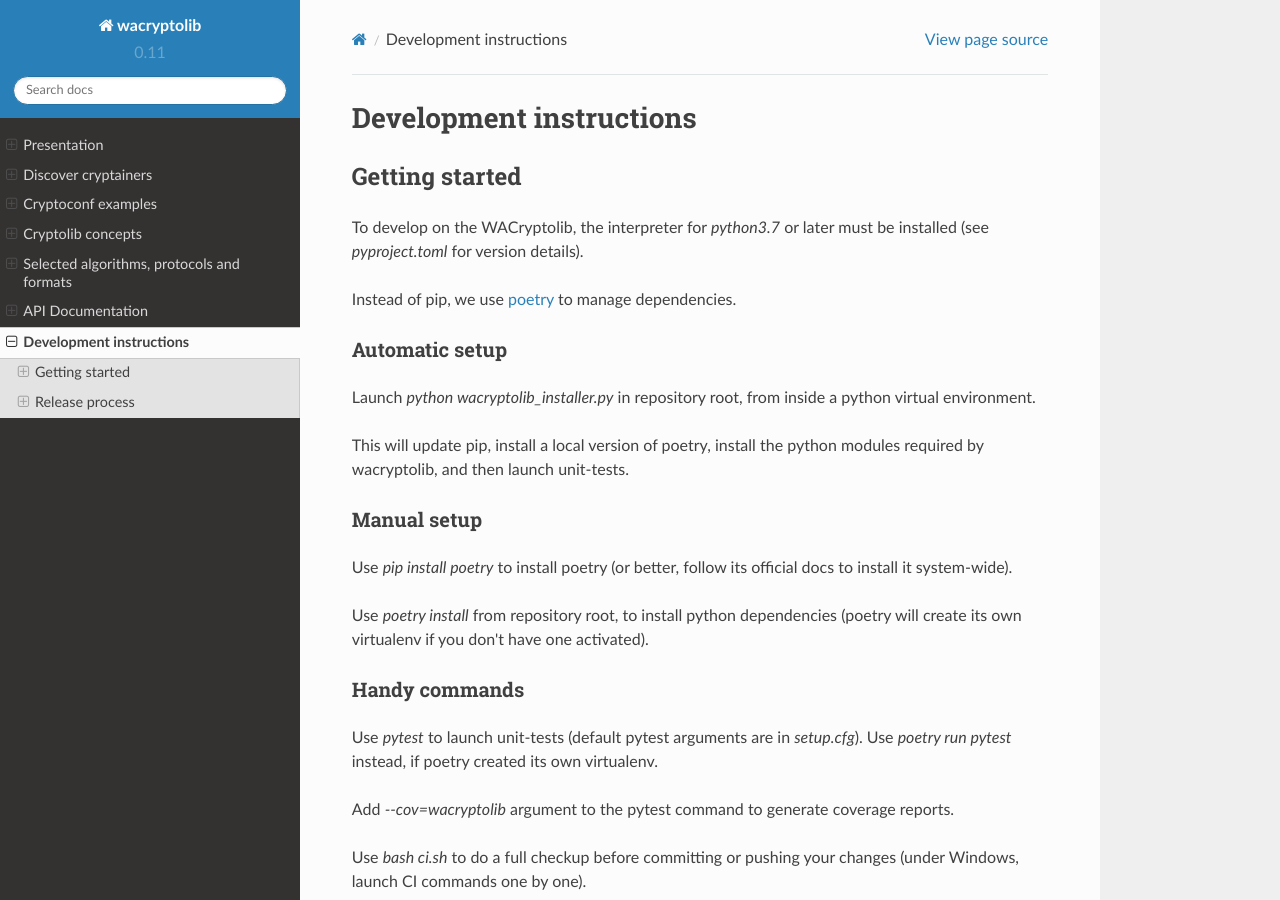
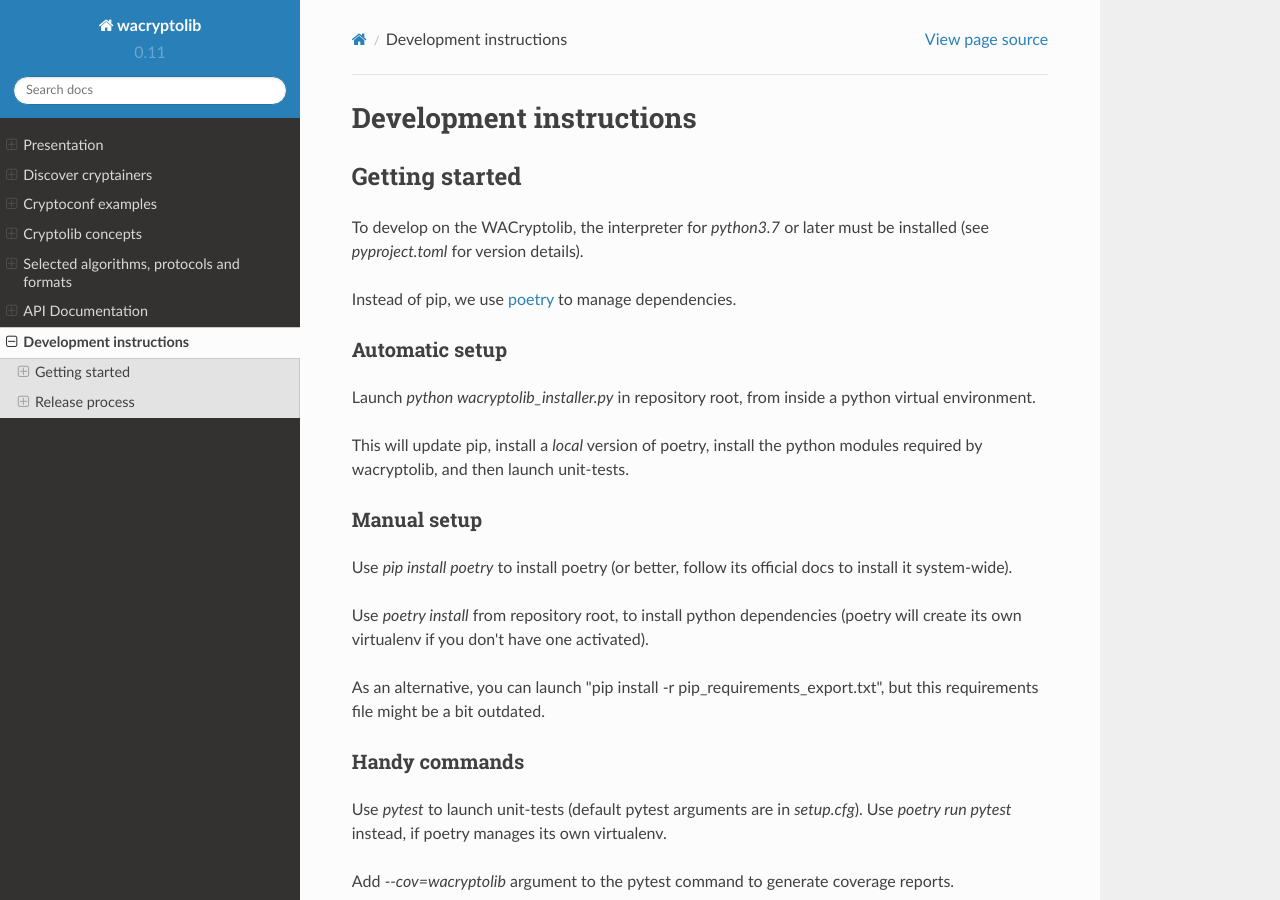
Before and after one commit to WitnessAngel/witness-angel-cryptolib, a Sphinx documentation site: the page built from docs/development.rst, in a window 1280 px wide and 900 px high. Built offline with Sphinx 7.4.7 and the Read the Docs theme 2.0.0, drawn with Linux system fonts in a browser that asks for light colours.

Commit message:
Tweak install/development instructions

```diff
--- a/docs/development.rst
+++ b/docs/development.rst
@@ -14,7 +14,7 @@ Automatic setup
 
 Launch `python wacryptolib_installer.py` in repository root, from inside a python virtual environment.
 
-This will update pip, install a local version of poetry, install the python modules required by wacryptolib, and then launch unit-tests.
+This will update pip, install a *local* version of poetry, install the python modules required by wacryptolib, and then launch unit-tests.
 
 
 Manual setup
@@ -24,11 +24,14 @@ Use `pip install poetry` to install poetry (or better, follow its official docs
 
 Use `poetry install` from repository root, to install python dependencies (poetry will create its own virtualenv if you don't have one activated).
 
+As an alternative, you can launch "pip install -r pip_requirements_export.txt", but this requirements file might be a bit outdated.
+
 
 Handy commands
 ------------------------
 
-Use `pytest` to launch unit-tests (default pytest arguments are in `setup.cfg`). Use `poetry run pytest` instead, if poetry created its own virtualenv.
+Use `pytest` to launch unit-tests (default pytest arguments are in `setup.cfg`).
+Use `poetry run pytest` instead, if poetry manages its own virtualenv.
 
 Add `--cov=wacryptolib` argument to the pytest command to generate coverage reports.
 
--- a/wacryptolib_installer.py
+++ b/wacryptolib_installer.py
@@ -4,7 +4,7 @@ Requires Python3.7+
 
 Launch it from repository root folder, using a system-wide python executable (requires sudo in Linux) or the python executable from a virtual environment.
 
-Note that this installs the "poetry" package manager in the current python environment, not system-wide with a dedicated python environment.
+Note that this installs the "poetry" package manager in the current python environment, not system-wide with a dedicated python environment. So this could create conflicts on the long term.
 """
 
 import subprocess
```
Also changed, not shown: Readme.rst (+8 -0 lines).
